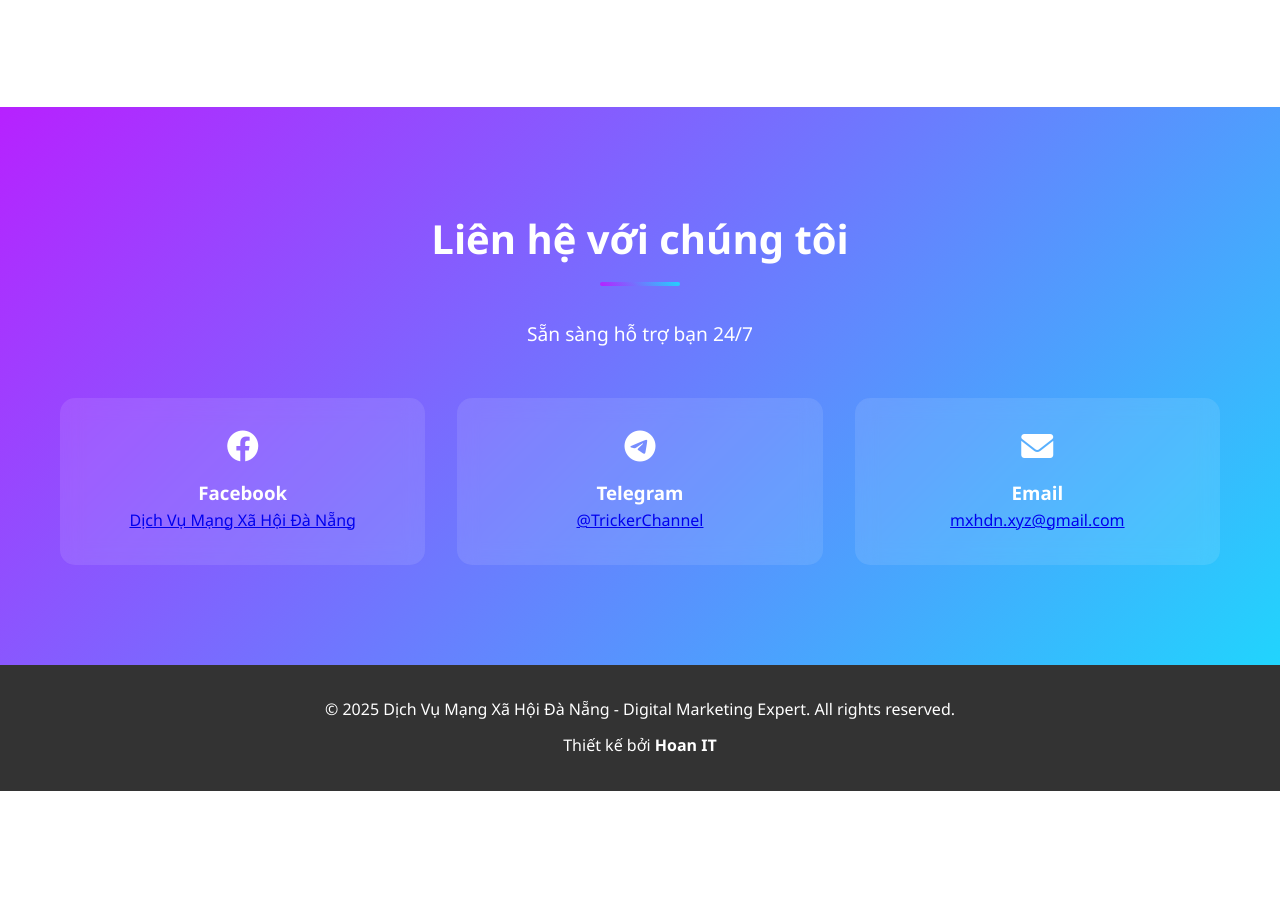
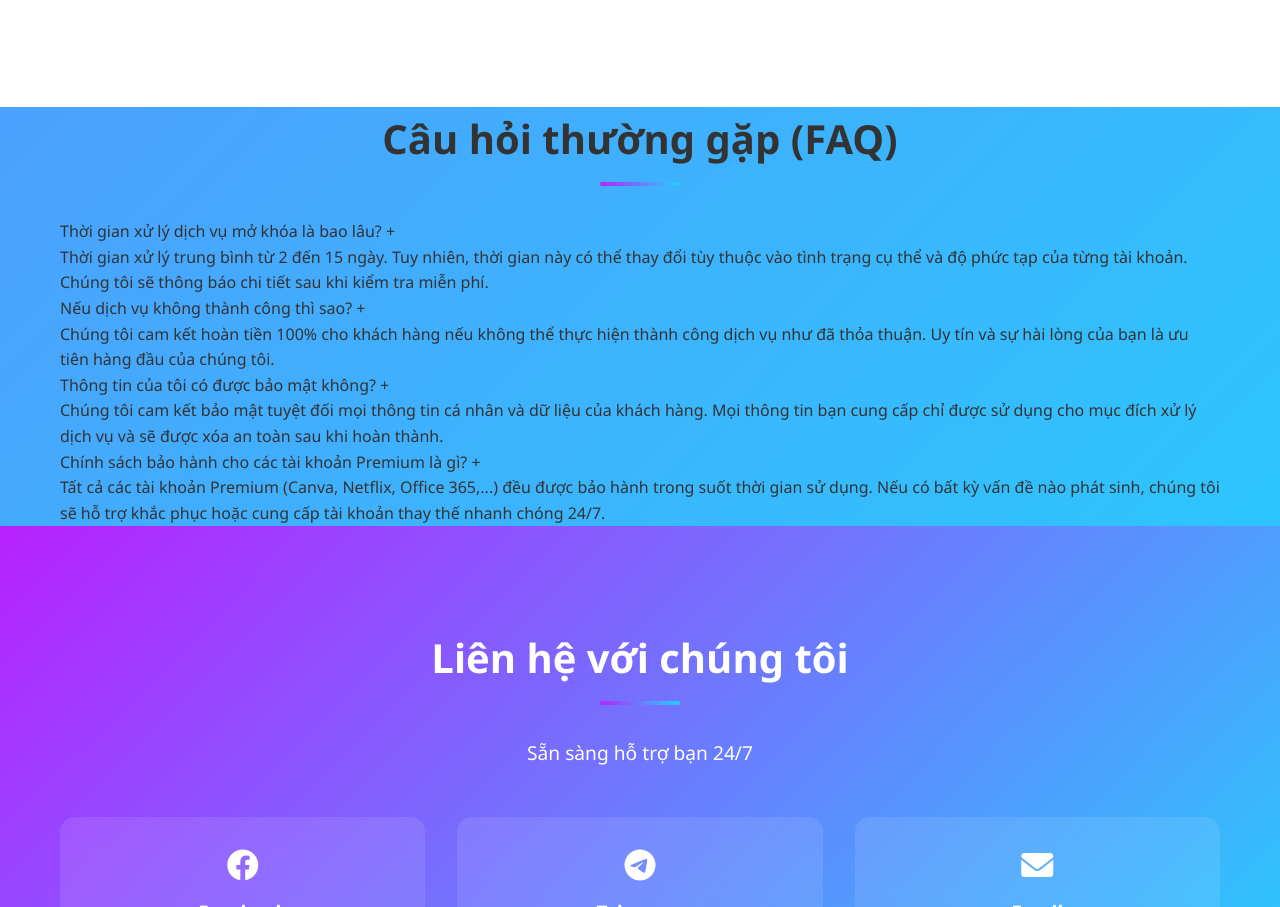
Before and after one commit to trickerchannel/dvmxhdn, a plain HTML site: page index.html in a window 1280 px wide. Shown: the part 5853-6760 px from the top of the page. Before the commit the page ends 6644 px from the top, so only its background shows below. Drawn offline with Linux system fonts and the light colour scheme; a script that the page names is missing.

Commit message:
Update index.html

```diff
--- a/index.html
+++ b/index.html
@@ -388,6 +388,50 @@
 				✓ Thời gian xử lý có thể thay đổi tùy theo tình trạng tài khoản.
 			</div>
 		</section>
+		<!-- FAQ -->
+				<section id="faq" class="faq">
+			<div class="container">
+				<h2 class="section-title fade-in">Câu hỏi thường gặp (FAQ)</h2>
+				<div class="faq-container">
+					<div class="faq-item fade-in">
+						<div class="faq-question">
+							<span>Thời gian xử lý dịch vụ mở khóa là bao lâu?</span>
+							<span class="toggle-icon">+</span>
+						</div>
+						<div class="faq-answer">
+							<p>Thời gian xử lý trung bình từ 2 đến 15 ngày. Tuy nhiên, thời gian này có thể thay đổi tùy thuộc vào tình trạng cụ thể và độ phức tạp của từng tài khoản. Chúng tôi sẽ thông báo chi tiết sau khi kiểm tra miễn phí.</p>
+						</div>
+					</div>
+					<div class="faq-item fade-in">
+						<div class="faq-question">
+							<span>Nếu dịch vụ không thành công thì sao?</span>
+							<span class="toggle-icon">+</span>
+						</div>
+						<div class="faq-answer">
+							<p>Chúng tôi cam kết hoàn tiền 100% cho khách hàng nếu không thể thực hiện thành công dịch vụ như đã thỏa thuận. Uy tín và sự hài lòng của bạn là ưu tiên hàng đầu của chúng tôi.</p>
+						</div>
+					</div>
+					<div class="faq-item fade-in">
+						<div class="faq-question">
+							<span>Thông tin của tôi có được bảo mật không?</span>
+							<span class="toggle-icon">+</span>
+						</div>
+						<div class="faq-answer">
+							<p>Chúng tôi cam kết bảo mật tuyệt đối mọi thông tin cá nhân và dữ liệu của khách hàng. Mọi thông tin bạn cung cấp chỉ được sử dụng cho mục đích xử lý dịch vụ và sẽ được xóa an toàn sau khi hoàn thành.</p>
+						</div>
+					</div>
+					<div class="faq-item fade-in">
+						<div class="faq-question">
+							<span>Chính sách bảo hành cho các tài khoản Premium là gì?</span>
+							<span class="toggle-icon">+</span>
+						</div>
+						<div class="faq-answer">
+							<p>Tất cả các tài khoản Premium (Canva, Netflix, Office 365,...) đều được bảo hành trong suốt thời gian sử dụng. Nếu có bất kỳ vấn đề nào phát sinh, chúng tôi sẽ hỗ trợ khắc phục hoặc cung cấp tài khoản thay thế nhanh chóng 24/7.</p>
+						</div>
+					</div>
+				</div>
+			</div>
+		</section>
 		<!-- Contact Section -->
 		<section id="contact" class="contact">
 			<div class="container">
@@ -427,6 +471,24 @@
 			<i class="fas fa-arrow-up"></i>
 		</a>
 		<script src="scripts.js"></script>
+		<script>
+		// JavaScript for FAQ Toggle
+		document.addEventListener('DOMContentLoaded', function () {
+			const faqItems = document.querySelectorAll('.faq-item');
+
+			faqItems.forEach(item => {
+				const question = item.querySelector('.faq-question');
+
+				question.addEventListener('click', () => {
+					const currentlyActive = document.querySelector('.faq-item.active');
+					if (currentlyActive && currentlyActive !== item) {
+						currentlyActive.classList.remove('active');
+					}
+					item.classList.toggle('active');
+				});
+			});
+		});
+		</script>
 		<div class="gtranslate_wrapper"></div>
 		<script>
 		window.gtranslateSettings = {
```
